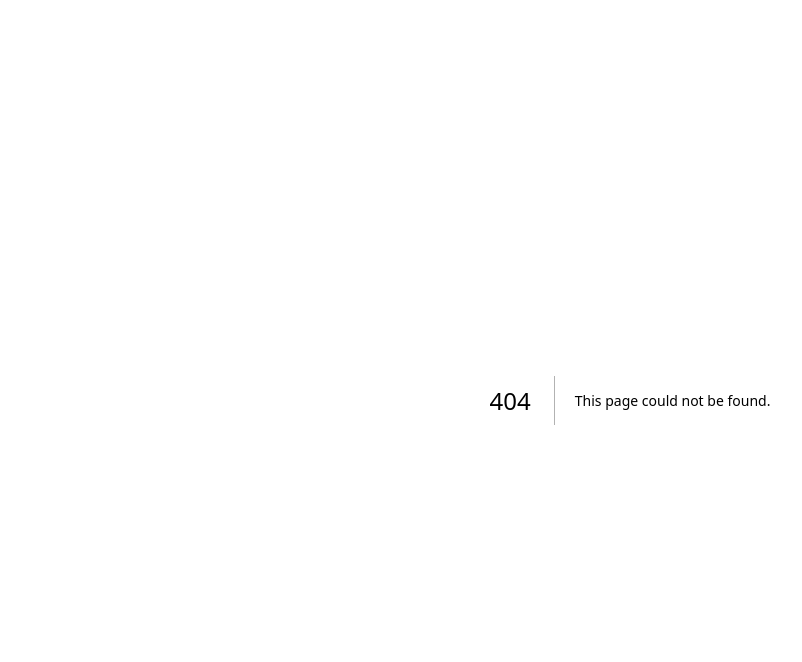
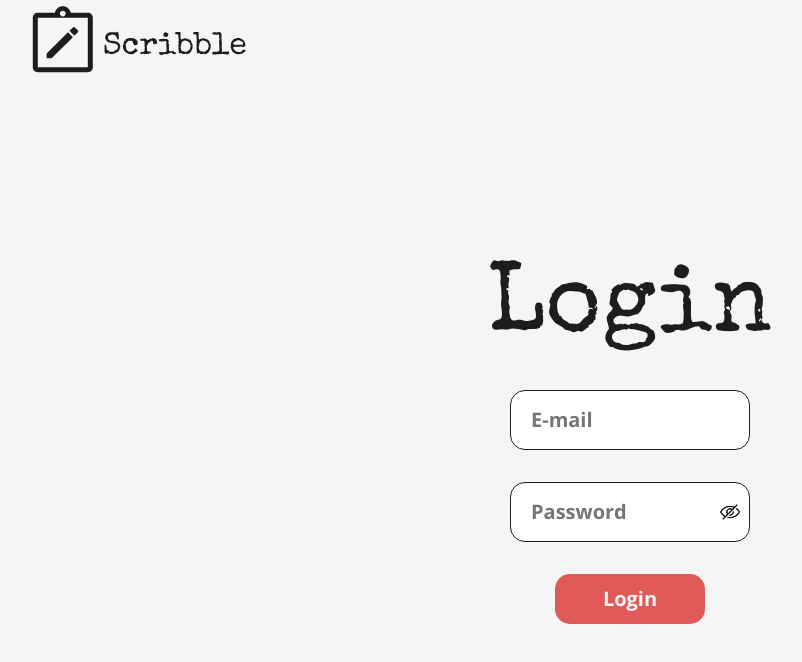
Before and after one commit to DanielCatania/scribble, a Next.js app: page /en/login in a window 1280 px wide. Before the commit this address had no page. Shown: the top 662 px of the page, without its empty margins (10-812 px from the left). Built offline with nearby package versions, Linux system fonts and the light colour scheme.

Commit message:
adding login screen

```diff
--- /dev/null
+++ b/src/pages/[idiom]/login.tsx
@@ -0,0 +1,47 @@
+import { GetStaticPaths, GetStaticProps } from "next";
+
+// ***In the future, this data will be in an external location***
+const content = {
+  en: {
+    pageName: "Login",
+    fields: {
+      email: "E-mail",
+      password: "Password",
+    },
+  },
+  "pt-br": {
+    pageName: "Entrar",
+    fields: {
+      email: "E-mail",
+      password: "Senha",
+    },
+  },
+};
+
+export const getStaticPaths = (async () => {
+  return {
+    paths: [
+      {
+        params: {
+          idiom: "en",
+        },
+      },
+      {
+        params: {
+          idiom: "pt-br",
+        },
+      },
+    ],
+    fallback: false,
+  };
+}) satisfies GetStaticPaths;
+
+export const getStaticProps = (async (ctx) => {
+  const { idiom } = ctx.params;
+
+  if (idiom === "pt-br" || idiom === "en") {
+    return { props: { content: content[idiom] } };
+  }
+}) satisfies GetStaticProps;
+
+export { default } from "@/screens/login/";
--- /dev/null
+++ b/src/screens/login/index.tsx
@@ -0,0 +1,67 @@
+import React, { useState } from "react";
+
+import Section from "@/patterns/Section";
+import Text from "@/patterns/Text";
+import Box from "@/patterns/Box";
+import Input from "@/patterns/Input";
+import Button from "@/patterns/Button";
+
+import PasswordInput from "@/components/PasswordInput";
+import Header from "@/components/Header";
+
+export default function LoginScreen({ pageProps }) {
+  const { content } = pageProps;
+  const passwordState = useState("");
+  const [password] = passwordState;
+  const [email, setEmail] = useState("");
+
+  return (
+    <>
+      <Header />
+      <Section
+        as="main"
+        inlineStyle={{ xs: `margin: 0; justify-content: center;` }}
+      >
+        <Box inlineStyle={{ xs: `flex-direction: column; gap: 2em;` }}>
+          <Text variant="display_01" as="h1">
+            {content.pageName}
+          </Text>
+          <Box
+            as="form"
+            inlineStyle={{
+              xs: `
+              flex-direction: column;
+              gap: 2em;
+            `,
+            }}
+          >
+            <Input
+              type="email"
+              placeholder={content.fields.email}
+              value={email}
+              onChange={(e) => setEmail(e.target.value)}
+            />
+            <PasswordInput
+              state={passwordState}
+              placeholder={content.fields.password}
+            />
+            <Button
+              onClick={(e) => {
+                e.preventDefault();
+
+                console.log({
+                  email,
+                  password,
+                });
+              }}
+              type="submit"
+              size="large"
+            >
+              {content.pageName}
+            </Button>
+          </Box>
+        </Box>
+      </Section>
+    </>
+  );
+}
```
